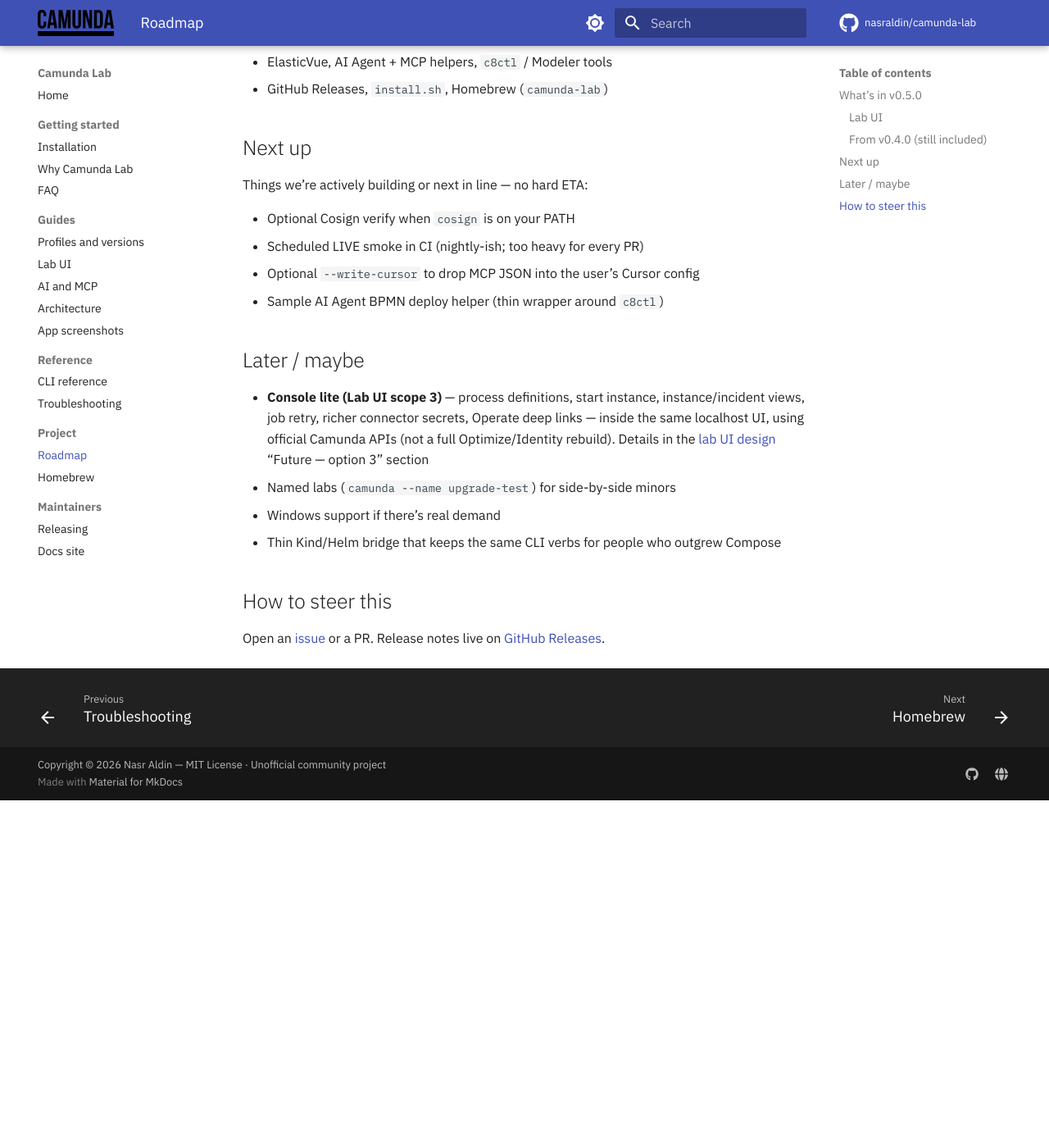
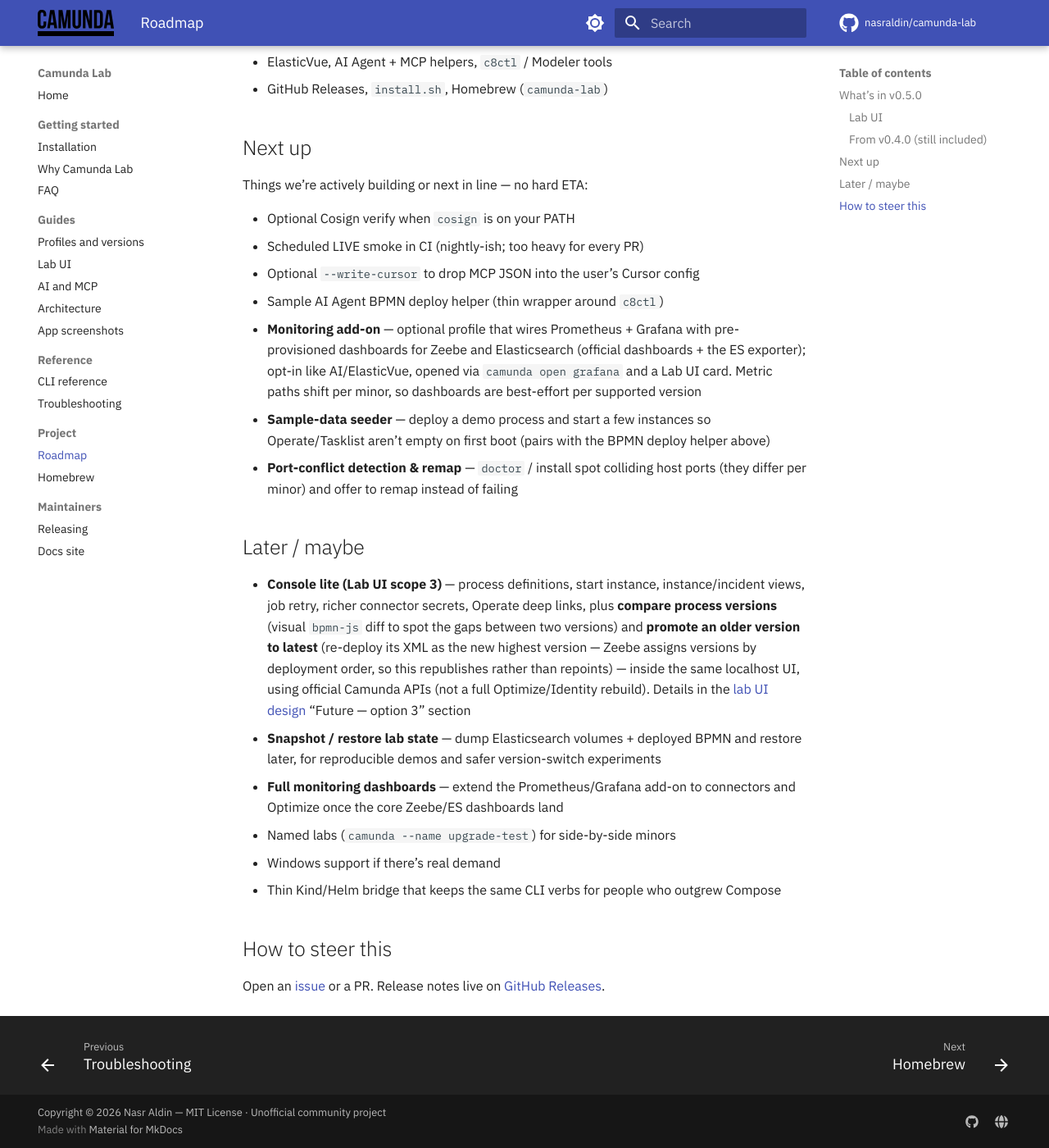
Before and after one commit to nasraldin/camunda-lab, an MkDocs documentation site: the page built from docs/roadmap.md, in a window 1280 px wide and 1400 px high, scrolled down 804 px. Shown: the whole window at 82% size. Built offline with MkDocs 1.6.1 and Material for MkDocs 9.7.7, drawn with Linux system fonts in a browser that asks for light colours; comment, search, counter and statistics services are not loaded; before the commit the page ends 1780 px from its top, so only the background shows below that.

Commit message:
docs(roadmap): add monitoring, seeder, version compare, and snapshot ideas
Next up: optional Prometheus/Grafana monitoring add-on (Zeebe + ES
dashboards), sample-data seeder, and port-conflict detection/remap.
Later/maybe: fold process version compare (bpmn-js diff) and
promote-by-redeploy into Console lite, add snapshot/restore lab state,
and extend monitoring dashboards to connectors + Optimize.

Co-Authored-By: Claude Opus 4.8 <noreply@anthropic.com>

```diff
--- a/docs/roadmap.md
+++ b/docs/roadmap.md
@@ -32,10 +32,15 @@ Things we’re actively building or next in line — no hard ETA:
 - Scheduled LIVE smoke in CI (nightly-ish; too heavy for every PR)
 - Optional `--write-cursor` to drop MCP JSON into the user’s Cursor config
 - Sample AI Agent BPMN deploy helper (thin wrapper around `c8ctl`)
+- **Monitoring add-on** — optional profile that wires Prometheus + Grafana with pre-provisioned dashboards for Zeebe and Elasticsearch (official dashboards + the ES exporter); opt-in like AI/ElasticVue, opened via `camunda open grafana` and a Lab UI card. Metric paths shift per minor, so dashboards are best-effort per supported version
+- **Sample-data seeder** — deploy a demo process and start a few instances so Operate/Tasklist aren’t empty on first boot (pairs with the BPMN deploy helper above)
+- **Port-conflict detection & remap** — `doctor` / install spot colliding host ports (they differ per minor) and offer to remap instead of failing
 
 ## Later / maybe
 
-- **Console lite (Lab UI scope 3)** — process definitions, start instance, instance/incident views, job retry, richer connector secrets, Operate deep links — inside the same localhost UI, using official Camunda APIs (not a full Optimize/Identity rebuild). Details in the [lab UI design](https://github.com/nasraldin/camunda-lab/blob/main/docs/superpowers/specs/2026-07-17-lab-ui-design.md) “Future — option 3” section
+- **Console lite (Lab UI scope 3)** — process definitions, start instance, instance/incident views, job retry, richer connector secrets, Operate deep links, plus **compare process versions** (visual `bpmn-js` diff to spot the gaps between two versions) and **promote an older version to latest** (re-deploy its XML as the new highest version — Zeebe assigns versions by deployment order, so this republishes rather than repoints) — inside the same localhost UI, using official Camunda APIs (not a full Optimize/Identity rebuild). Details in the [lab UI design](https://github.com/nasraldin/camunda-lab/blob/main/docs/superpowers/specs/2026-07-17-lab-ui-design.md) “Future — option 3” section
+- **Snapshot / restore lab state** — dump Elasticsearch volumes + deployed BPMN and restore later, for reproducible demos and safer version-switch experiments
+- **Full monitoring dashboards** — extend the Prometheus/Grafana add-on to connectors and Optimize once the core Zeebe/ES dashboards land
 - Named labs (`camunda --name upgrade-test`) for side-by-side minors
 - Windows support if there’s real demand
 - Thin Kind/Helm bridge that keeps the same CLI verbs for people who outgrew Compose
```
